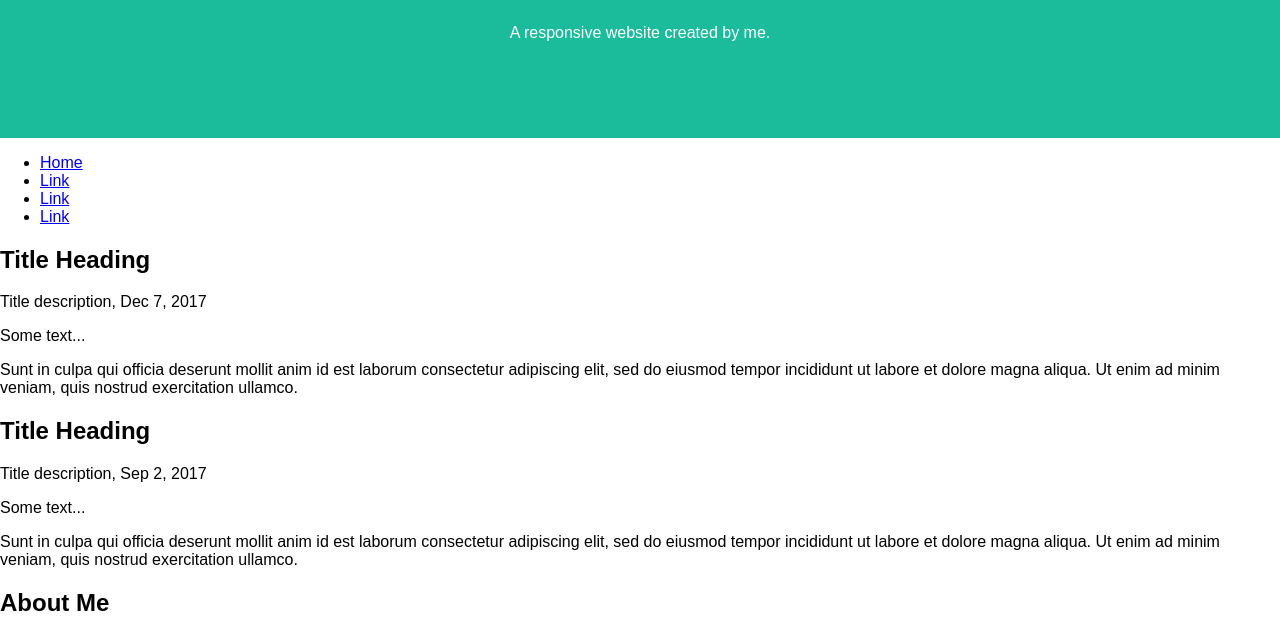
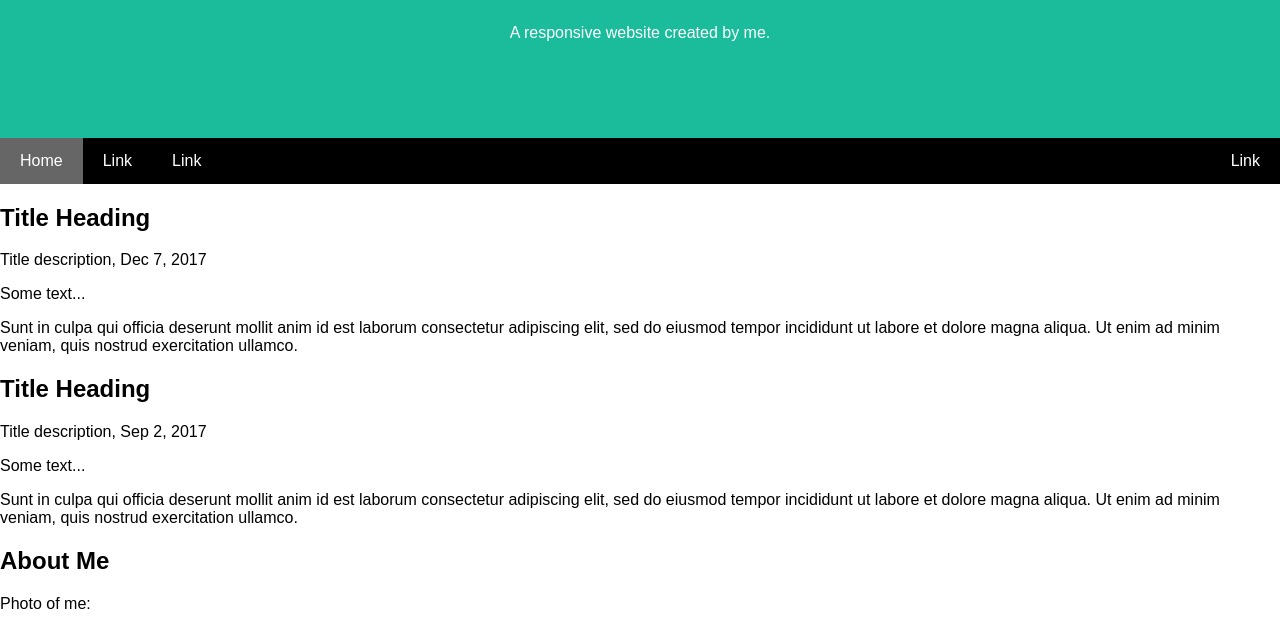
Before and after one commit to JamesN96/Mockup-webite, a plain HTML site: page index.html in a window 1280 px wide. Shown: the part 155-781 px from the top of the page. Drawn offline with Linux system fonts and the light colour scheme.

Commit message:
Edit index.html and edit style.css to style navbar element

```diff
--- a/index.html
+++ b/index.html
@@ -18,10 +18,10 @@
 
             <nav>
                 <ul>
-                    <li><a href="#">Home</a></li>
+                    <li><a href="#" class="active">Home</a></li>
                     <li><a href="#">Link</a></li>
                     <li><a href="#">Link</a></li>
-                    <li><a href="#">Link</a></li>
+                    <li><a href="#" class="right">Link</a></li>
                 </ul>
             </nav>
         </header>
--- a/style.css
+++ b/style.css
@@ -7,6 +7,9 @@ body {
 
 /* Global */
 
+* {
+  box-sizing: border-box;
+}
 /* Header */
 
 #header-container {
@@ -23,3 +26,41 @@ header h1 {
 header p {
   font-size: 16px;
 }
+
+/* nav */
+nav {
+  background-color: #000000;
+  overflow: hidden;
+  position: sticky;
+  top: 0;
+}
+
+ul {
+  margin: 0;
+  padding: 0;
+}
+
+ul li {
+  display: inline;
+}
+
+ul li a {
+  text-decoration: none;
+  color: #ffffff;
+  padding: 14px 20px;
+  /* background-color: black; */
+  float: left;
+}
+
+ul li a:hover {
+  background-color: #ddd;
+  color: #000000;
+}
+
+.active {
+  background-color: #666;
+}
+
+.right {
+  float: right;
+}
```
